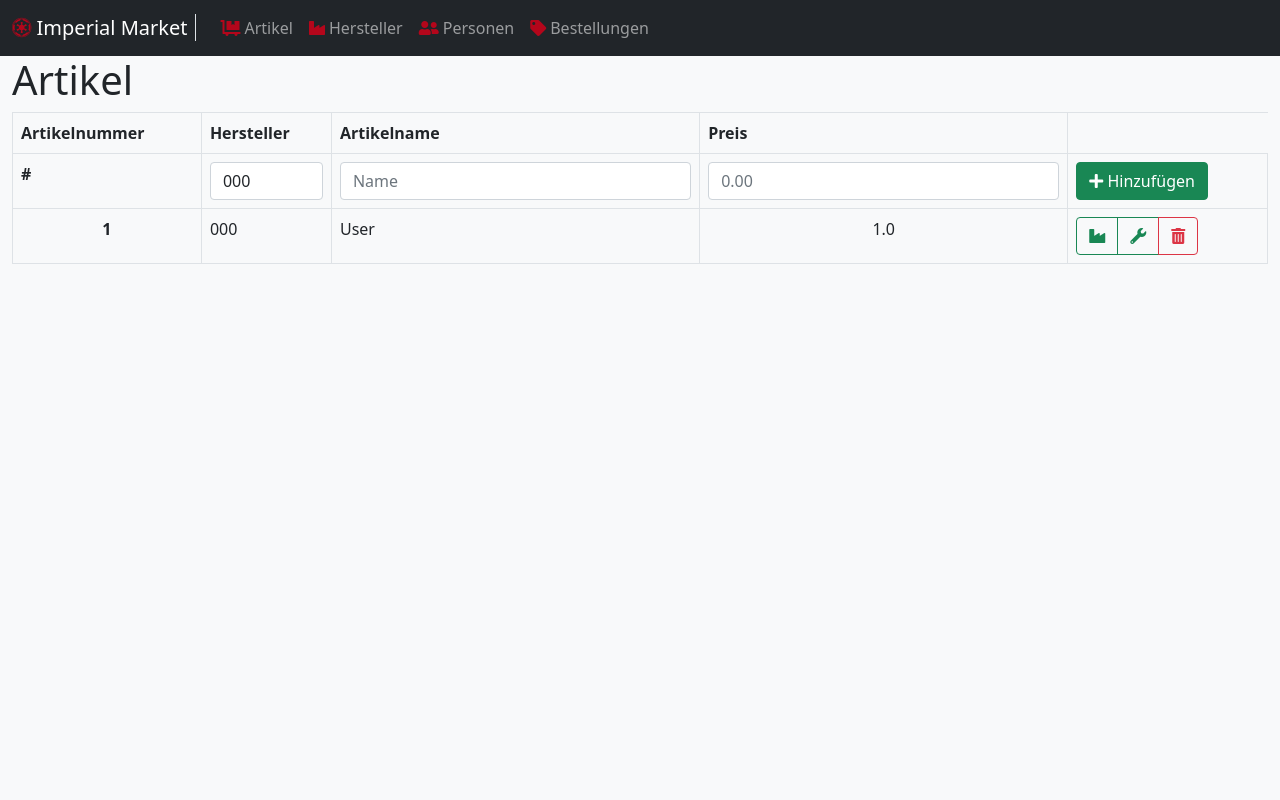
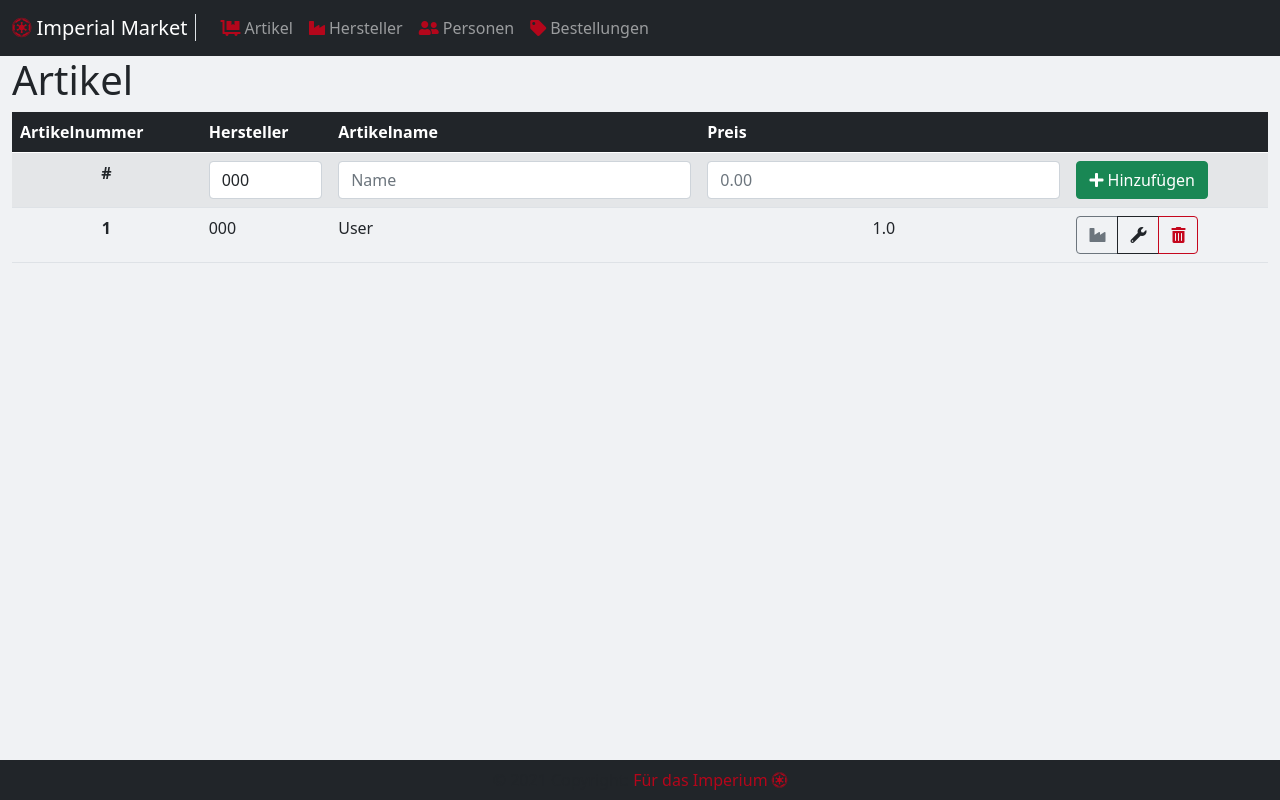
Before and after one commit to mortenmcpit/LF6_DB_APP, a Flask app: page /articles in a window 1280 px wide. Run offline with Flask 2, Linux system fonts and the light colour scheme; tables that the repository leaves empty hold one stand-in row (values such as "Sample post").

Commit message:
style update

```diff
--- a/static/css/main.css
+++ b/static/css/main.css
@@ -20,19 +20,19 @@
 /* IEE Outline Button */
 .btn-outline-danger-sith {
     background-color: transparent;
-    border-color: #63040E;
-    color: #63040E;
+    border-color: #c5071d;
+    color: #c5071d;
 }
 
 .btn-outline-danger-sith:hover {
     color: #F9F9F9;
-    background-color: #49030a;
-    border-color: #63040E;
+    background-color: #c5071d;
+    border-color: #940515;
 }
 
 .btn-outline-danger-sith:focus {
-    border-color: #930614;
-    box-shadow: 0 0 0 0.2rem rgba(99, 4, 14, 0.25);
+    border-color: #940515;
+    box-shadow: 0 0 0 0.2rem rgba(223, 7, 32, 0.25);
 }
 
 .text-sith {
@@ -46,8 +46,6 @@
 }
 
 .text-sith-light {
-    padding-left: 1rem;
-    padding-right: 1rem;
     text-decoration: none;
     color: #df0720;
 }
--- a/templates/base/_base.html
+++ b/templates/base/_base.html
@@ -9,8 +9,9 @@
     {% include 'imports/_css_import.html' %}
     {% include 'imports/_js_import.html' %}
 </head>
-<body class="bg-light">
+<body class="d-flex flex-column min-vh-100" style="background-color: #f0f2f4;">
 {% include 'base/_nav.html' %}
+<main>
     <div class="container-fluid">
         {% with messages = get_flashed_messages(with_categories=true) %}
             {% if messages %}
@@ -25,5 +26,7 @@
         {% block content %}
         {% endblock content %}
     </div>
+</main>
+{% include 'base/_footer.html' %}
 </body>
 </html>
--- /dev/null
+++ b/templates/base/_footer.html
@@ -0,0 +1,5 @@
+<footer class="page-footer bg-dark mt-auto">
+    <div class="footer-copyright py-2 text-center">
+        © 2021 Copyright: <a href="#" class="text-sith">Für das Imperium <i class="fab fa-empire"></i></a>
+    </div>
+</footer>
--- a/templates/pages/articles.html
+++ b/templates/pages/articles.html
@@ -2,13 +2,14 @@
 {% block content %}
     <h1>Artikel</h1>
 
-<table class="table  table-bordered">
-    <thead>
+    <table class="table table-striped table-hover">
+        <thead class="table-dark">
         <tr>
             <th scope="col">Artikelnummer</th>
             <th scope="col">Hersteller</th>
             <th scope="col">Artikelname</th>
             <th scope="col">Preis</th>
+            <th></th>
         </tr>
         </thead>
         <tbody>
@@ -16,7 +17,7 @@
             {{ form.hidden_tag() }}
 
             <tr>
-            <th scope="row">#</th>
+                <th scope="row" class="text-center">#</th>
                 <td>{{ form_field(form.producernumber) }}</td>
                 <td>{{ form_field(form.articlename) }}</td>
                 <td>{{ form_field(form.price) }}</td>
@@ -37,17 +38,16 @@
                 <td>
                     <form action="{{ url_for('main.delete_article', id=article.articlenumber) }}" method="post">
                         <div class="btn-group">
-                    <a class="btn btn-outline-success" type="button" data-bs-toggle="tooltip"
+                            <a class="btn btn-outline-secondary" type="button" data-bs-toggle="tooltip"
                                title="Hersteller"
-                       href="{{ url_for('main.show_producer', id=article.producernumber) }}">
-                        <i class="fas fa-industry"></i></a>
-                    <a class="btn btn-outline-success" type="button" data-bs-toggle="tooltip"
+                               href="{{ url_for('main.show_producer', id=article.producernumber) }}"><i
+                                    class="fas fa-industry"></i></a>
+                            <a class="btn btn-outline-dark" type="button" data-bs-toggle="tooltip"
                                title="Bearbeiten"
                                href="{{ url_for('main.edit_article', id=article.articlenumber) }}">
                                 <i class="fas fa-wrench"></i></a>
-                    <button type="submit" class="btn btn-outline-danger" data-bs-toggle="tooltip"
-                            title="Löschen">
-                        <i class="fas fa-trash-alt"></i>
+                            <button type="submit" class="btn btn-outline-danger-sith" data-bs-toggle="tooltip"
+                                    title="Löschen"><i class="fas fa-trash-alt"></i>
                             </button>
                         </div>
                     </form>
```
Also changed, not shown: templates/pages/article.html (+6 -5 lines), templates/pages/costumer.html (+6 -5 lines), templates/pages/country.html (+8 -7 lines), templates/pages/customers.html (+7 -7 lines), templates/pages/homepage.html (+25 -17 lines), templates/pages/orders.html (+9 -8 lines), templates/pages/producer.html (+8 -6 lines), templates/pages/producers.html (+6 -6 lines). Lines whose indentation alone changed are shown as unchanged.
